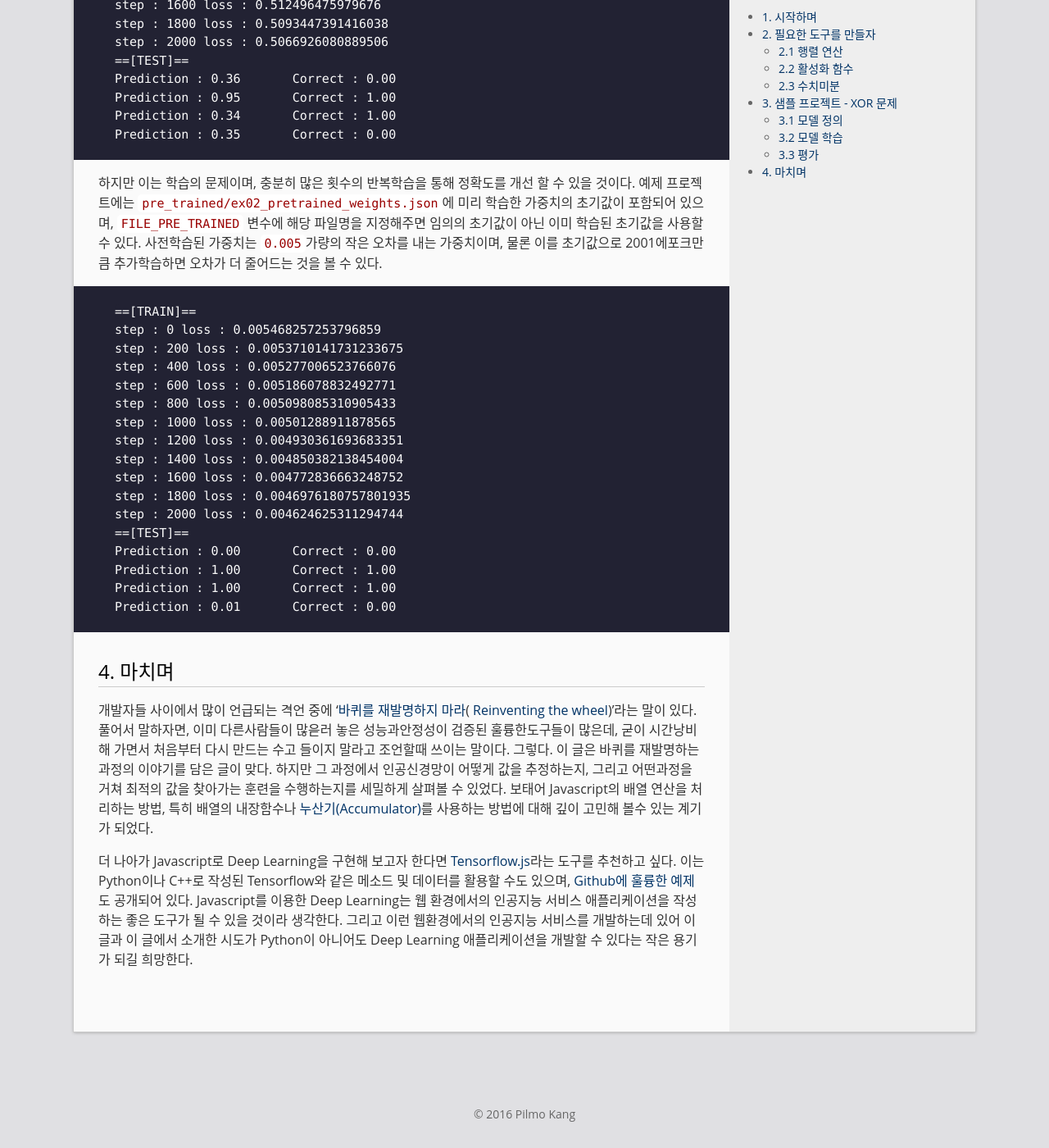
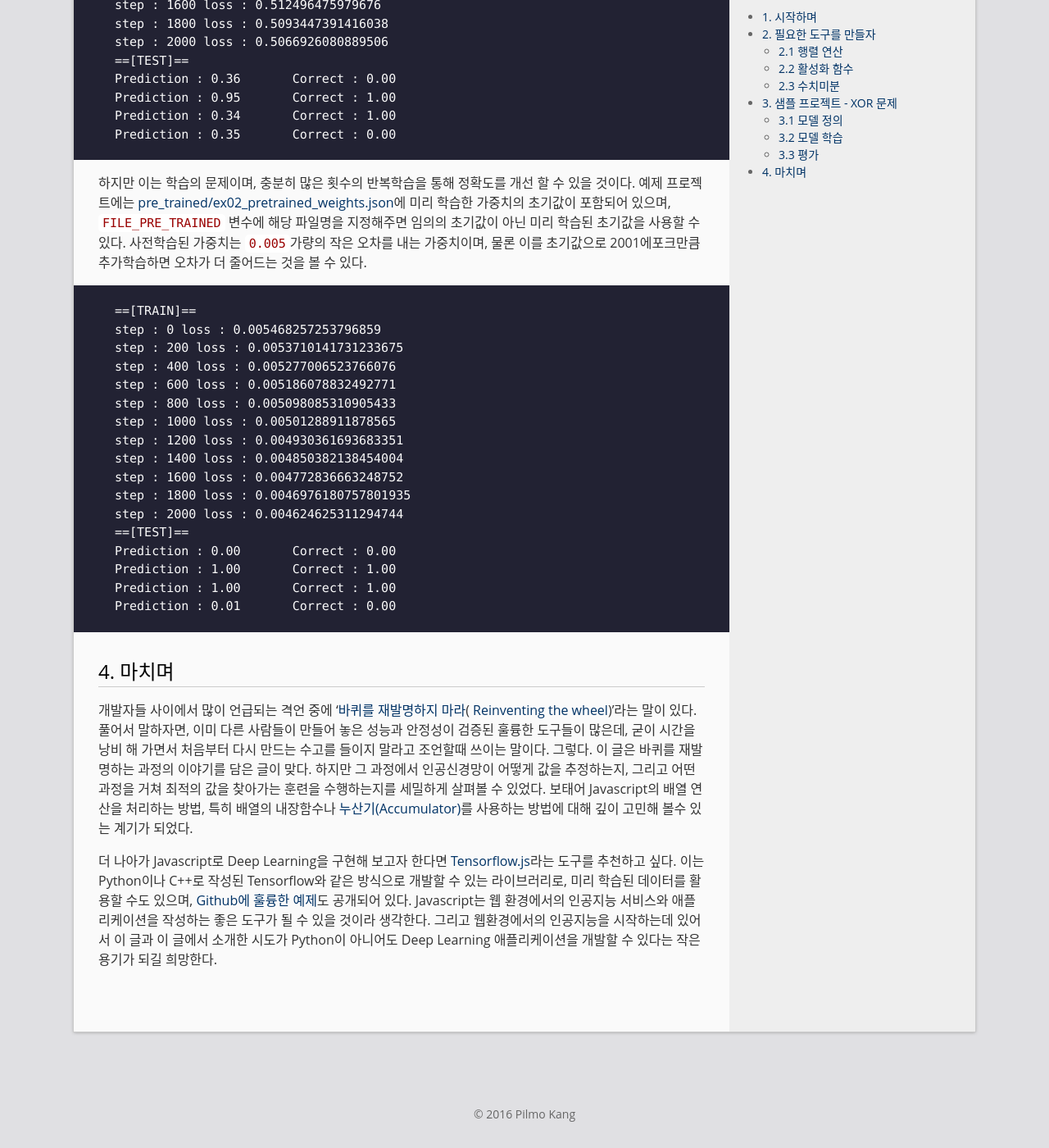
Before and after one commit to ivorycirrus/ivorycirrus.github.com, a Jekyll site: the page built from _posts/2018-10-23-dl4vanillajs.md, in a window 1280 px wide and 1400 px high, scrolled down 9020 px. Shown: the whole window at 82% size. Built offline with Jekyll 4.4.1, drawn with Linux system fonts in a browser that asks for light colours; comment, search, counter and statistics services are not loaded; some of the changed text lies outside the part shown.

Commit message:
dl4vanillajs : fix paragraphs

````diff
--- a/_posts/2018-10-23-dl4vanillajs.md
+++ b/_posts/2018-10-23-dl4vanillajs.md
@@ -138,7 +138,7 @@
 ### 2.3 수치미분
 신경망을 학습시키기 위해서는 입력값과 가중치의 행렬연산으로 구한 추정치가 정답 또는 최적의 답과 얼마나 오차가 있는지, 오차를 줄이려면 가중치를 작게 해야 하는지 크게 해야 하는지에 대한 결정이 필요하다. 다시 말해, 가중치 값을 아주 조금 움직였을 때 가중치가 줄어드는 방향쪽으로 가중치를 수정하면 될 것이다. 이는 가중치의 움직임에 따른 오차의 변화를 미분한 것으로 볼 수 있다. 하지만 복잡한 신경망 전체에 대해 해석적인 방법으로 미분값을 구하는 것은 쉬운 일이 아니며, 우리는 이미 정의된 신경망 모델이 있으므로 이를 이용해 수치적인 방법으로 미분값을 구할 수 있을 것이다.
 
-수치적인 방법으로 미분값을 구하는 방법은 아주 작은 변수의 변화에 따른 함수의 기울기를 구하는 방법을 사용한다. 신경망 학습을 위한 좀 더 나은 미분 방법으로, [미분의 연쇄법칙(Chain rule)](https://en.wikipedia.org/wiki/Chain_rule)을 이용한 [오차 역전파(Backpropagation)](http://cs231n.github.io/optimization-2/)를 적용하면 모델의 각 계충마다 미분을 수행하는 횟수를 줄일 수 있어 학습성능을 크게 향상시킬 수 있다. 여기서는 Javascript를 이용한 간단한 신경명의 구현에 초점을 맞추고 있으므로, 오차역전파가 적용되지 않은 가장 단순한 형태의 수치 미분을 구현했다.
+수치적인 방법으로 미분값을 구하는 방법은 아주 작은 변수의 변화에 따른 함수의 기울기를 구하는 방법을 사용한다. 신경망 학습을 위한 좀 더 나은 미분 방법으로, [미분의 연쇄법칙(Chain rule)](https://en.wikipedia.org/wiki/Chain_rule)을 이용한 [오차 역전파(Backpropagation)](http://cs231n.github.io/optimization-2/)를 적용하면 모델의 각 계충마다 미분을 수행하는 횟수를 줄일 수 있어 학습성능을 크게 향상시킬 수 있다. 하지만 여기서는 Javascript를 이용한 간단한 신경망의 구현에 초점을 맞추고 있으므로, 오차역전파가 적용되지 않은 가장 단순한 형태의 수치 미분을 구현했다.
 
 ```javascript
 // [[ math/derivative.js ]]
@@ -180,10 +180,10 @@
 
 
 ## 3. 샘플 프로젝트 - XOR 문제
-샘플 프로젝트로는 가장 단순한 형태의 비선형 이진분류 문제인 [XOR문제](https://medium.com/@jayeshbahire/the-xor-problem-in-neural-networks-50006411840b)를 선택했다. XOR문제는 단순 션형분류로는 구현하기 어려우며, 인공신경망으로 구현한경우 최소한 한개 이상의 은닉층(Hidden layer)를 포함해야 한다. 여기에서는 두개의 은닉층을 사용하는 모델을 구성해서 좀 더 복잡한 인공신경망을 구성 할 수 있는지에 대한 가능성을 함께 살펴보고자 한다.
+샘플 프로젝트로는 가장 단순한 형태의 비선형 이진분류 문제인 [XOR문제](https://medium.com/@jayeshbahire/the-xor-problem-in-neural-networks-50006411840b)를 선택했다. XOR문제는 단순 션형분류로는 구현하기 어려우며, 인공신경망으로 구현할 경우 최소한 한개 이상의 은닉층(Hidden layer)를 포함해야 한다. 여기에서는 두개의 은닉층을 사용하는 모델을 구성해서 좀 더 복잡한 인공신경망을 구성 할 수 있는지에 대한 가능성을 함께 살펴보고자 한다.
 
 ### 3.1 모델 정의
-아래는 XOR값의 추정과 오차계산, 그리고 훈련에 대한 동작을 포함하는 세개의 레이어를 가진 신경망이다. W1, W2, Wout는 각각 첫번째 은닉층과 두번째 은닉층 그리고 출력층의 가중치 값이며, b1, b2, bout는 마찬가지로 각 층의 편차값에 해당한다. 은닉층의 뉴런의 수는 모델 생성시 파라메터로 입력받고 있으며, 각 은닉층의 누런의 수를 세부적으로 설정할 수 있도록 하지는 않았다. 가중치와 편차의 초기값은 -5 ~ 5 까지의 임의의 값으로 설정해서 0이나 1과같이 같은 값으로 초기화했을 때보다 조금 빨리 해에 수렴할 수 있도록 했다. 물론 각 초기값은 활성화함수에 따라 [Xavier 또는 He초기값을](https://stats.stackexchange.com/questions/319323/whats-the-difference-between-variance-scaling-initializer-and-xavier-initialize/319849)사용하는 것이 성능상 이점이 있을수 있으나, 코드작성 측면에서 간단한 방법을 선택했다.
+아래는 XOR값의 추정과 오차계산, 그리고 훈련에 대한 동작을 포함하는 세개의 레이어를 가진 신경망이다. W1, W2, Wout는 각각 첫번째 은닉층과 두번째 은닉층 그리고 출력층의 가중치 값이며, b1, b2, bout는 마찬가지로 각 층의 편차값에 해당한다. 은닉층의 뉴런의 수는 모델 생성시 파라메터로 입력받고 있으며, 각 은닉층의 뉴런의 수를 세부적으로 설정할 수 있도록 하지는 않았다. 가중치와 편차의 초기값은 -5 ~ 5 까지의 임의의 값으로 설정해서 0이나 1과같이 같은 값으로 초기화했을 때보다 조금 빨리 해에 수렴할 수 있도록 했다. 물론 각 초기값은 활성화함수에 따라 [Xavier 또는 He초기값을](https://stats.stackexchange.com/questions/319323/whats-the-difference-between-variance-scaling-initializer-and-xavier-initialize/319849)사용하는 것이 성능상 이점이 있을수 있으나, 코드작성 측면에서 간단한 방법을 선택했다.
 
 ```javascript
 // [[ ex02_xor_problem.js ]]
@@ -336,7 +336,7 @@
 Prediction : 0.35 	Correct : 0.00
 ```
 
-하지만 이는 학습의 문제이며, 충분히 많은 횟수의 반복학습을 통해 정확도를 개선 할 수 있을 것이다. 예제 프로젝트에는 `pre_trained/ex02_pretrained_weights.json`에 미리 학습한 가중치의 초기값이 포함되어 있으며, `FILE_PRE_TRAINED` 변수에 해당 파일명을 지정해주면 임의의 초기값이 아닌 이미 학습된 초기값을 사용할 수 있다. 사전학습된 가중치는 `0.005`가량의 작은 오차를 내는 가중치이며, 물론 이를 초기값으로 2001에포크만큼 추가학습하면 오차가 더 줄어드는 것을 볼 수 있다.
+하지만 이는 학습의 문제이며, 충분히 많은 횟수의 반복학습을 통해 정확도를 개선 할 수 있을 것이다. 예제 프로젝트에는 [pre_trained/ex02_pretrained_weights.json](https://github.com/ivorycirrus/dl4vanillajs-node-example/blob/master/pre_trained/ex02_pretrained_weights.json)에 미리 학습한 가중치의 초기값이 포함되어 있으며, `FILE_PRE_TRAINED` 변수에 해당 파일명을 지정해주면 임의의 초기값이 아닌 미리 학습된 초기값을 사용할 수 있다. 사전학습된 가중치는 `0.005`가량의 작은 오차를 내는 가중치이며, 물론 이를 초기값으로 2001에포크만큼 추가학습하면 오차가 더 줄어드는 것을 볼 수 있다.
 
 ```
 ==[TRAIN]==
@@ -360,6 +360,6 @@
 
 ## 4. 마치며
 개발자들 사이에서 많이 언급되는 격언 중에 '[바퀴를 재발명하지 마라](http://unikys.tistory.com/373)(
-[Reinventing the wheel](https://en.wikipedia.org/wiki/Reinventing_the_wheel))'라는 말이 있다. 풀어서 말하자면, 이미 다른사람들이 많읃러 놓은 성능과안정성이 검증된 훌륭한도구들이 많은데, 굳이 시간낭비 해 가면서 처음부터 다시 만드는 수고 들이지 말라고 조언할때 쓰이는 말이다. 그렇다. 이 글은 바퀴를 재발명하는 과정의 이야기를 담은 글이 맞다. 하지만 그 과정에서 인공신경망이 어떻게 값을 추정하는지, 그리고 어떤과정을 거쳐 최적의 값을 찾아가는 훈련을 수행하는지를 세밀하게 살펴볼 수 있었다. 보태어 Javascript의 배열 연산을 처리하는 방법, 특히 배열의 내장함수나 [누산기(Accumulator)](https://medium.freecodecamp.org/reduce-f47a7da511a9)를 사용하는 방법에 대해 깊이 고민해 볼수 있는 계기가 되었다.
+[Reinventing the wheel](https://en.wikipedia.org/wiki/Reinventing_the_wheel))'라는 말이 있다. 풀어서 말하자면, 이미 다른 사람들이 만들어 놓은 성능과 안정성이 검증된 훌륭한 도구들이 많은데, 굳이 시간을 낭비 해 가면서 처음부터 다시 만드는 수고를 들이지 말라고 조언할때 쓰이는 말이다. 그렇다. 이 글은 바퀴를 재발명하는 과정의 이야기를 담은 글이 맞다. 하지만 그 과정에서 인공신경망이 어떻게 값을 추정하는지, 그리고 어떤 과정을 거쳐 최적의 값을 찾아가는 훈련을 수행하는지를 세밀하게 살펴볼 수 있었다. 보태어 Javascript의 배열 연산을 처리하는 방법, 특히 배열의 내장함수나 [누산기(Accumulator)](https://medium.freecodecamp.org/reduce-f47a7da511a9)를 사용하는 방법에 대해 깊이 고민해 볼수 있는 계기가 되었다.
 
-더 나아가 Javascript로 Deep Learning을 구현해 보고자 한다면 [Tensorflow.js](https://js.tensorflow.org/)라는 도구를 추천하고 싶다. 이는 Python이나 C++로 작성된 Tensorflow와 같은 메소드 및 데이터를 활용할 수도 있으며, [Github에 훌륭한 예제](https://github.com/tensorflow/tfjs-examples)도 공개되어 있다. Javascript를 이용한 Deep Learning는 웹 환경에서의 인공지능 서비스 애플리케이션을 작성하는 좋은 도구가 될 수 있을 것이라 생각한다. 그리고 이런 웹환경에서의 인공지능 서비스를 개발하는데 있어 이 글과 이 글에서 소개한 시도가 Python이 아니어도 Deep Learning 애플리케이션을 개발할 수 있다는 작은 용기가 되길 희망한다.
+더 나아가 Javascript로 Deep Learning을 구현해 보고자 한다면 [Tensorflow.js](https://js.tensorflow.org/)라는 도구를 추천하고 싶다. 이는 Python이나 C++로 작성된 Tensorflow와 같은 방식으로 개발할 수 있는 라이브러리로, 미리 학습된 데이터를 활용할 수도 있으며, [Github에 훌륭한 예제](https://github.com/tensorflow/tfjs-examples)도 공개되어 있다. Javascript는 웹 환경에서의 인공지능 서비스와 애플리케이션을 작성하는 좋은 도구가 될 수 있을 것이라 생각한다. 그리고 웹환경에서의 인공지능을 시작하는데 있어서 이 글과 이 글에서 소개한 시도가 Python이 아니어도 Deep Learning 애플리케이션을 개발할 수 있다는 작은 용기가 되길 희망한다.
````
Also changed, not shown: other parts of _posts/2018-10-23-dl4vanillajs.md (+3 -3 lines).
